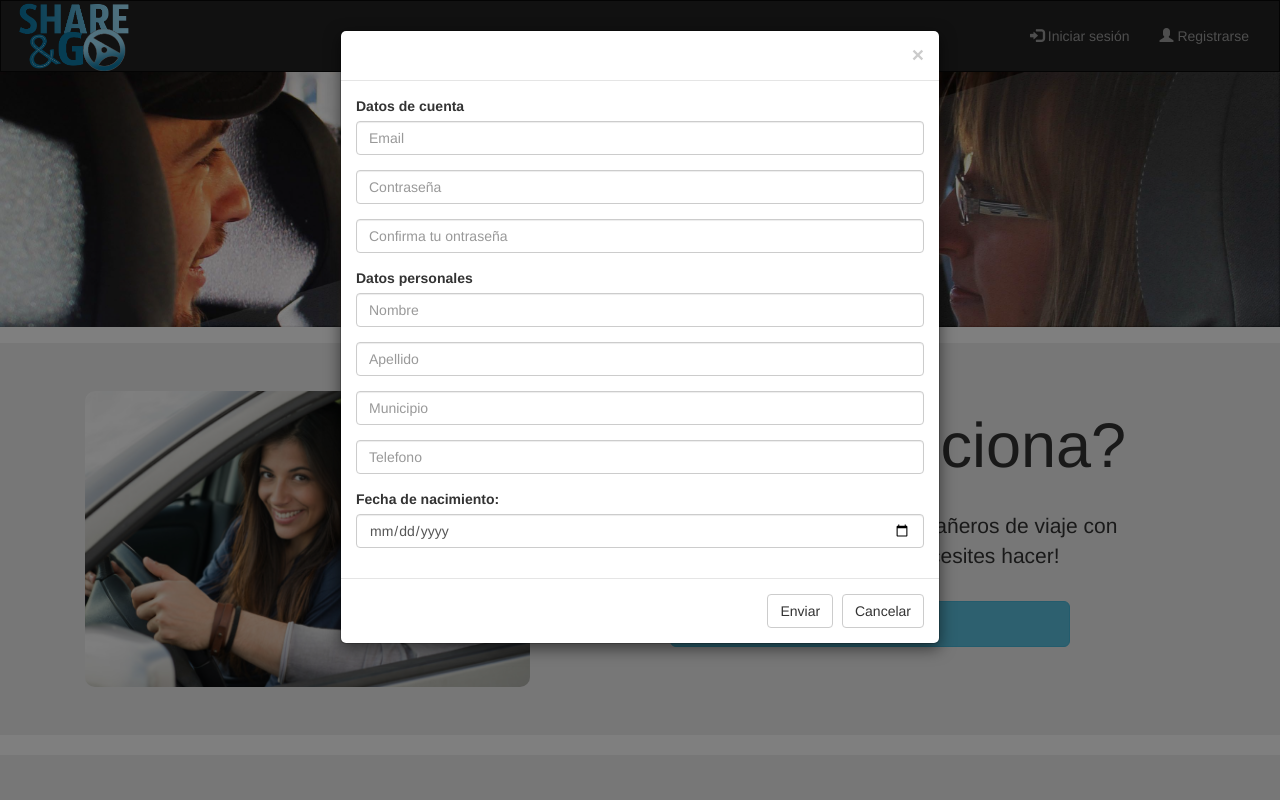
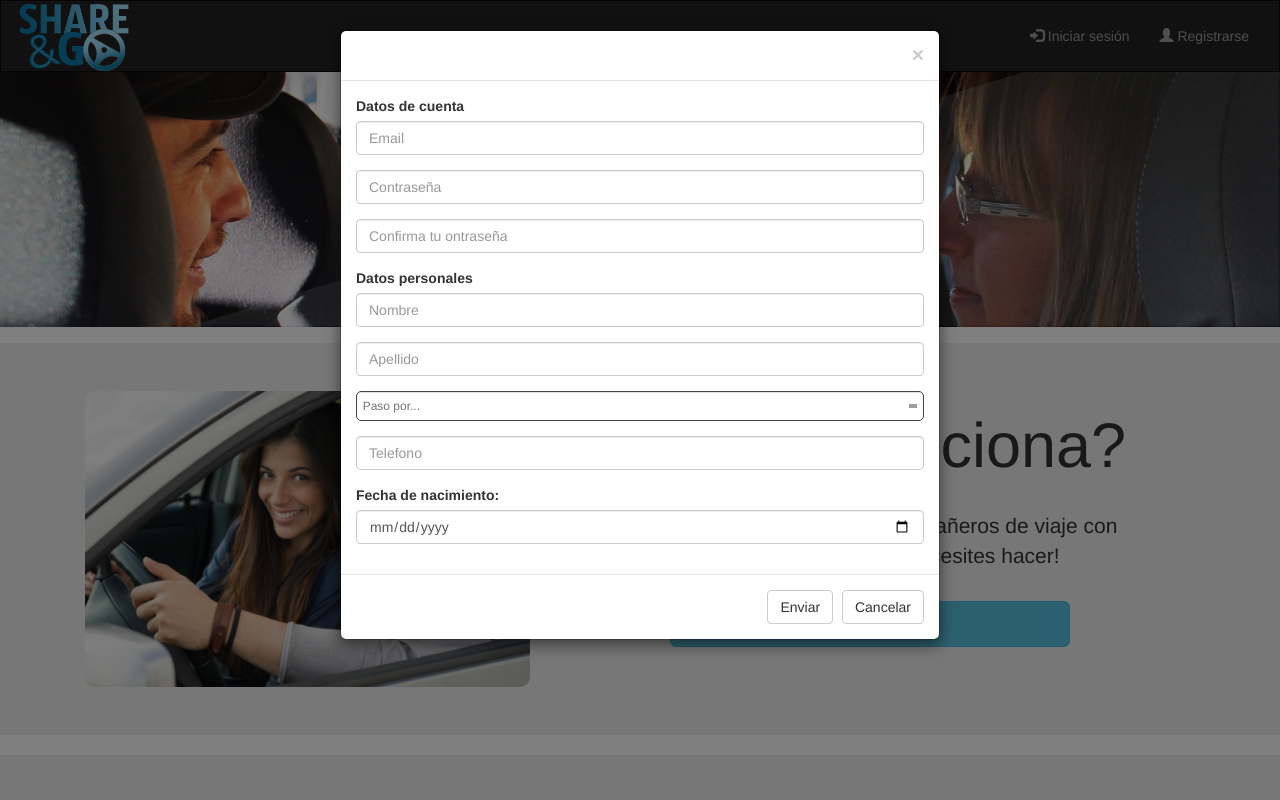
Before and after one commit to leei8/ShareAndGo, a PHP site: page /vista/login/login.php in a window 1280 px wide, after a click on "Registrarse". Run offline with PHP 8.4, Linux system fonts and the light colour scheme; some libraries are stand-ins or nearby versions; grey boxes are pictures that could not be loaded.

Commit message:
registro casi terminado

```diff
--- a/vista/login/login.php
+++ b/vista/login/login.php
@@ -1,6 +1,6 @@
 <!DOCTYPE html>
 <?php
-    session_start();
+session_start();
 ?>
 <html lang="en">
     <head>
@@ -12,6 +12,12 @@
         <link rel="stylesheet" href="../css/footer.css">
         <script src="https://ajax.googleapis.com/ajax/libs/jquery/3.2.1/jquery.min.js"></script>
         <script src="https://maxcdn.bootstrapcdn.com/bootstrap/3.3.7/js/bootstrap.min.js"></script>
+        <link rel="stylesheet" href="../css/combobox_buscador.css">
+        <script src="../../js/cargar_datos_filtro.js" type="text/javascript"></script>
+        <script src="../../js/angular.min.js" type="text/javascript"></script>
+        <script src="../../js/cargar_datos_filtro.js" type="text/javascript"></script>
+        <script src="../../js/publicar_trayecto.js" type="text/javascript"></script>
+        <script src="../../js/menu_principal.js" type="text/javascript"></script>
     </head>
     <body>
         <div id="demo">
@@ -42,9 +48,9 @@
         <div class="jumbotron">
             <div class="container text-center">
                 <div class="col-sm-6">
-                <h1>¡Comparte el viaje!</h1>
-                <p style="margin-bottom: 30px; margin-top: 30px">Busca el trayecto que más se adapte a tí o crea una ruta desde el lugar de salida hasta el centro para ayudar a gente que se encuentra en la misma situación que tú.</p>
-                <p>Decide con quien disfrutar del viaje y compartir los gastos del día a día de una manera rápida y cómoda.</p>
+                    <h1>¡Comparte el viaje!</h1>
+                    <p style="margin-bottom: 30px; margin-top: 30px">Busca el trayecto que más se adapte a tí o crea una ruta desde el lugar de salida hasta el centro para ayudar a gente que se encuentra en la misma situación que tú.</p>
+                    <p>Decide con quien disfrutar del viaje y compartir los gastos del día a día de una manera rápida y cómoda.</p>
                 </div>
                 <div class="col-sm-5" style="float:right">
                     <img src="../img/centro_zornotza.jpg" class="img-responsive" style="width:100%; border-radius: 10px" alt="Image">
@@ -82,6 +88,7 @@
         </div>
         <?php
         require_once "../multipagina/footer.php";
+
         ?>
     </body>
 </html>
--- a/vista/multipagina/popup/registro.php
+++ b/vista/multipagina/popup/registro.php
@@ -1,4 +1,4 @@
-<form action="../../controlador/controlador_registro.php" role="form" method="post">
+<form role="form" method="POST" action="../../controlador/controlador_registro.php" >
 <div id="registroPopUp" class="modal fade" role="dialog">
     <div class="modal-dialog">
 
@@ -10,30 +10,32 @@
             <div class="modal-body">
                 <label>Datos de cuenta</label>
                 <div class="form-group">
-                    <input type="email" class="form-control" id="email" placeholder="Email" name="Email">
+                    <input type="email" class="form-control" id="email" placeholder="Email" name="email">
                 </div>
                 <div class="form-group">
-                    <input type="password" class="form-control" id="contrasena" placeholder="Contraseña" name="Contrasena">
+                    <input type="password" class="form-control" id="contrasena" placeholder="Contraseña" name="contrasena">
                 </div>
                 <div class="form-group">
                     <input type="password" class="form-control" id="contrasena" placeholder="Confirma tu ontraseña">
                 </div>
                 <label>Datos personales</label>
                 <div class="form-group">
-                    <input type="text" class="form-control" id="nombre" placeholder="Nombre" name="Nombre">
+                    <input type="text" class="form-control" id="nombre" placeholder="Nombre" name="nombre">
                 </div>
                 <div class="form-group">
-                    <input type="text" class="form-control" id="contrasena" placeholder="Apellido" name="Apellido">
+                    <input type="text" class="form-control" id="contrasena" placeholder="Apellido" name="apellido">
                 </div>
                 <div class="form-group">
-                    <input type="text" class="form-control" id="municipio" placeholder="Municipio" name="Municipio">
+                     <input class="topcoat-combo-input" type="text" list="poo" placeholder="Paso por...">
+                            <datalist id="poo" name="municipio_paso">
+                            </datalist>
                 </div>
                 <div class="form-group">
-                    <input type="text" class="form-control" id="telefono" placeholder="Telefono" name="Telefono">
+                    <input type="text" class="form-control" id="telefono" placeholder="Telefono" name="telefono">
                 </div>
                 <div class="form-group">
                     <label for="fecha_nacimiento">Fecha de nacimiento:</label>
-                    <input type="date" class="form-control" id="fecha_nacimiento" placeholder="Fecha de nacimiento" name="Fecha">
+                    <input type="date" class="form-control" id="fecha_nacimiento" placeholder="Fecha de nacimiento" name="fecha">
                 </div>
             </div>
             <div class="modal-footer">
```
